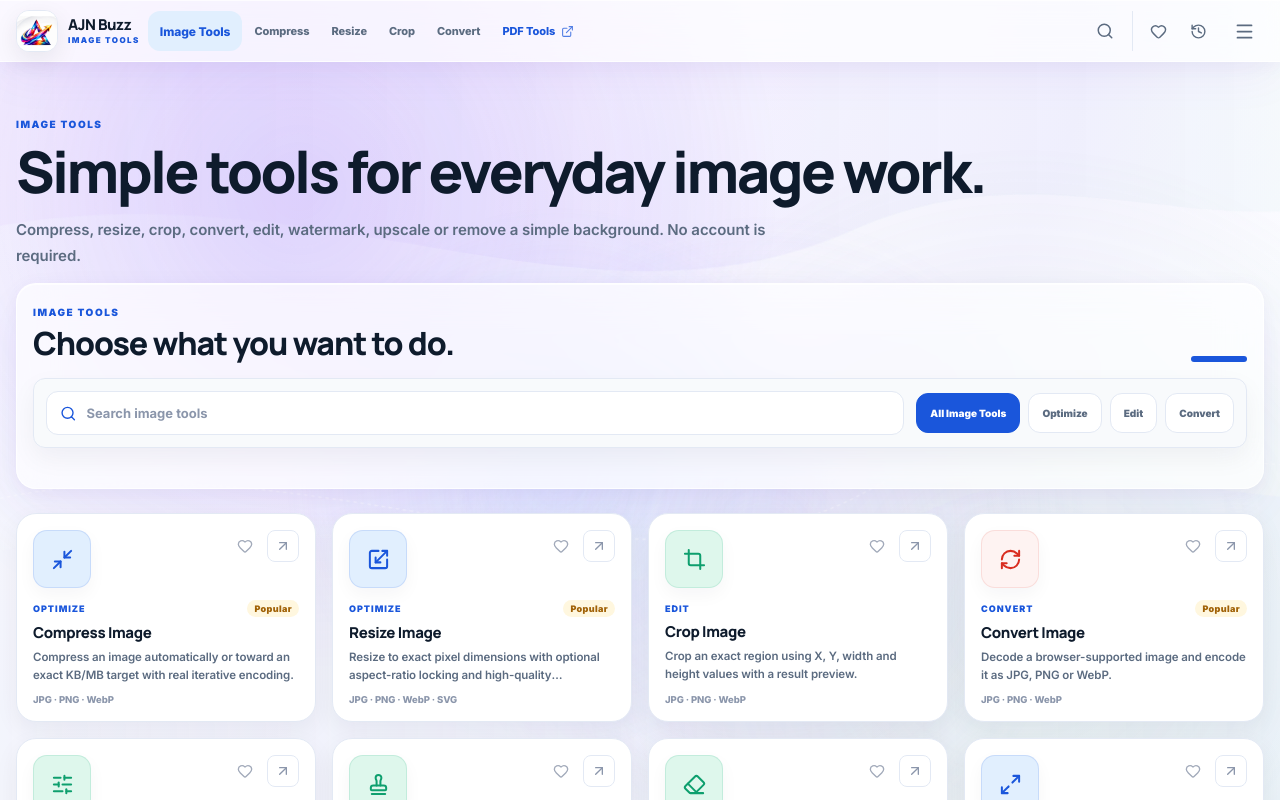
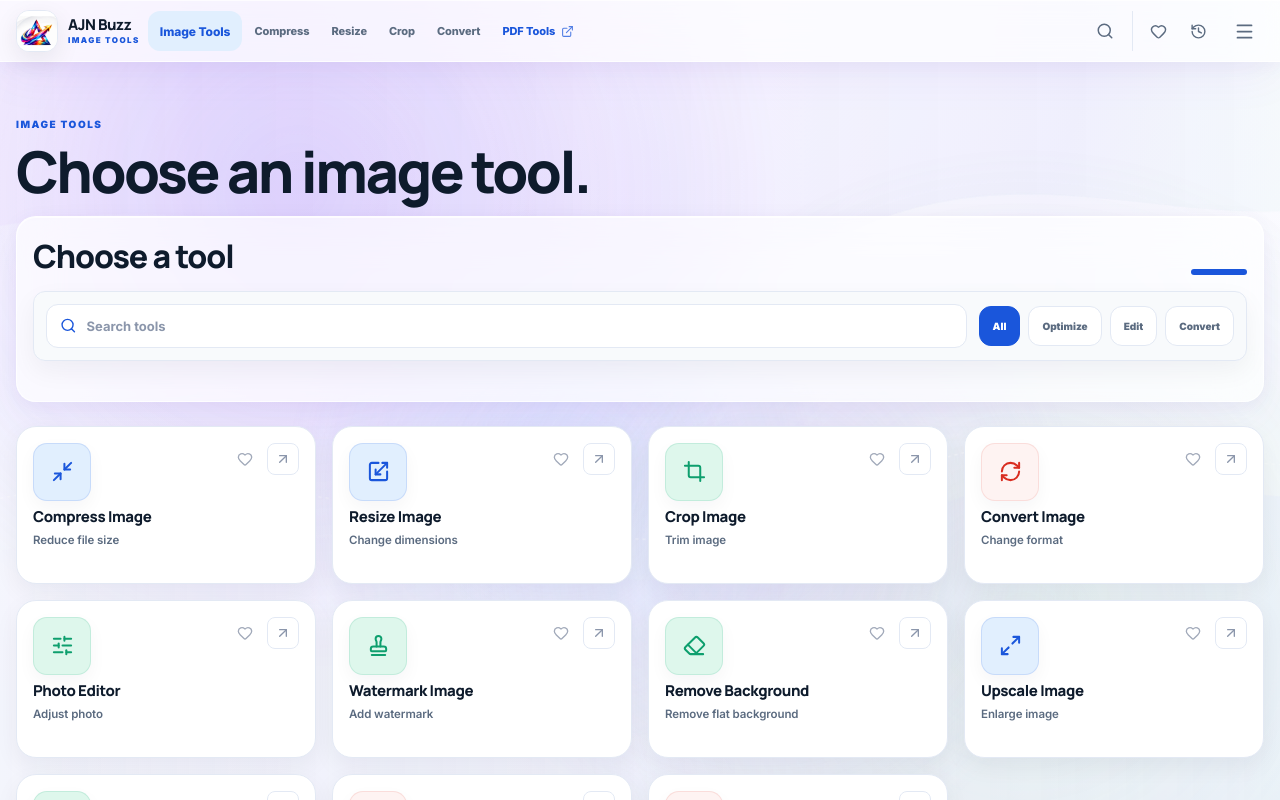
Before and after one commit to Anjan-patel14/AJN-BUZZ-IMAGE, a Next.js app: page /tools in a window 1280 px wide. Shown: the top 800 px of the page. Built offline with nearby package versions, Linux system fonts and the light colour scheme; no server answers.

Commit message:
Make AJN Buzz task-first and remove verbose UI copy

```diff
--- a/src/app/tools/page.tsx
+++ b/src/app/tools/page.tsx
@@ -1,5 +1,24 @@
 import { buildPageMetadata } from '@/lib/seo';
-export const metadata = buildPageMetadata({ title: 'Online Image Tools', description: 'Browse 11 focused AJN Buzz image tools for compression, resizing, cropping, conversion, editing, watermarking and more.', path: '/tools', index: true });
 import { Page } from '@/components/Shell';
 import { ToolCatalog } from '@/components/ToolCatalog';
-export default function Tools(){return <Page><main className="section page-top"><div className="container"><div className="eyebrow">Image tools</div><h1 className="page-title">Simple tools for everyday image work.</h1><p className="lead">Compress, resize, crop, convert, edit, watermark, upscale or remove a simple background. No account is required.</p><ToolCatalog/></div></main></Page>}
+
+export const metadata = buildPageMetadata({
+  title: 'Online Image Tools',
+  description: 'Browse 11 focused AJN Buzz image tools for compression, resizing, cropping, conversion, editing, watermarking and more.',
+  path: '/tools',
+  index: true,
+});
+
+export default function Tools(){
+  return (
+    <Page>
+      <main className="section page-top" style={{ paddingTop: 26 }}>
+        <div className="container">
+          <div className="eyebrow">Image tools</div>
+          <h1 className="page-title" style={{ marginBottom: 20 }}>Choose an image tool.</h1>
+          <ToolCatalog/>
+        </div>
+      </main>
+    </Page>
+  );
+}
--- a/src/components/ToolCatalog.tsx
+++ b/src/components/ToolCatalog.tsx
@@ -6,6 +6,20 @@ import { ArrowUpRight, Heart, Search } from 'lucide-react';
 import { IMAGE_TOOLS, TOOL_CATEGORIES, type ToolCategory, type ToolId } from '@/lib/image-tools';
 import { favoriteTools, recentTools, toggleFavorite } from '@/lib/tool-state';
 import { ToolIcon } from './ToolIcon';
+
+const helperText: Record<ToolId, string> = {
+  compress: 'Reduce file size',
+  resize: 'Change dimensions',
+  crop: 'Trim image',
+  convert: 'Change format',
+  'photo-editor': 'Adjust photo',
+  watermark: 'Add watermark',
+  'background-remover': 'Remove flat background',
+  upscale: 'Enlarge image',
+  rotate: 'Rotate or flip',
+  'convert-to-jpg': 'Convert to JPG',
+  'jpg-to-png': 'Convert JPG',
+};
 
 function tone(category: ToolCategory){
   if(category==='Edit') return {card:'ajn-card-green',icon:'ajn-icon-green'};
@@ -21,8 +35,13 @@ export function ToolCatalog({ mode = 'all' }: { mode?: 'all' | 'favorites' | 're
 
   useEffect(() => {
     const sync = () => { setFavorites(favoriteTools()); setRecent(recentTools()); };
-    sync(); window.addEventListener('storage', sync); window.addEventListener('ajn-buzz-local-state', sync);
-    return () => { window.removeEventListener('storage', sync); window.removeEventListener('ajn-buzz-local-state', sync); };
+    sync();
+    window.addEventListener('storage', sync);
+    window.addEventListener('ajn-buzz-local-state', sync);
+    return () => {
+      window.removeEventListener('storage', sync);
+      window.removeEventListener('ajn-buzz-local-state', sync);
+    };
   }, []);
 
   const tools = useMemo(() => {
@@ -38,21 +57,57 @@ export function ToolCatalog({ mode = 'all' }: { mode?: 'all' | 'favorites' | 're
 
   return <>
     <div className="catalog-surface ajn-glass-card">
-      <div className="catalog-heading"><div><div className="eyebrow">Image tools</div><h2>Choose what you want to do.</h2></div><span className="catalog-accent" aria-hidden="true"/></div>
+      <div className="catalog-heading">
+        <h2>Choose a tool</h2>
+        <span className="catalog-accent" aria-hidden="true"/>
+      </div>
       <div className="catalog-toolbar">
-        <label className="searchbox"><Search size={17}/><input value={query} onChange={event => setQuery(event.target.value)} placeholder="Search image tools" /></label>
-        <div className="category-tabs" aria-label="Tool categories">{TOOL_CATEGORIES.map(item => <button key={item} className={category === item ? 'active' : ''} onClick={() => setCategory(item)}>{item === 'All' ? 'All Image Tools' : item}</button>)}</div>
+        <label className="searchbox">
+          <Search size={17}/>
+          <input value={query} onChange={event => setQuery(event.target.value)} placeholder="Search tools" />
+        </label>
+        <div className="category-tabs" aria-label="Tool categories">
+          {TOOL_CATEGORIES.map(item => (
+            <button key={item} className={category === item ? 'active' : ''} onClick={() => setCategory(item)}>
+              {item === 'All' ? 'All' : item}
+            </button>
+          ))}
+        </div>
       </div>
     </div>
+
     {tools.length ? <div className="tool-grid">
-      {tools.map((tool,index) => {const t=tone(tool.category);return <article className={`tool-card ajn-tool-card-pro ${t.card}`} key={tool.id}>
-        <button className={`favorite-button ${favorites.includes(tool.id) ? 'active' : ''}`} aria-label={favorites.includes(tool.id) ? `Remove ${tool.name} from favorites` : `Add ${tool.name} to favorites`} onClick={() => toggleFavorite(tool.id)}><Heart size={16} fill={favorites.includes(tool.id) ? 'currentColor' : 'none'}/></button>
-        <Link href={`/tools/${tool.id}`} className="tool-card-link" prefetch={false}>
-          <div className="tool-card-top"><div className={`tool-icon ${t.icon}`}><ToolIcon name={tool.icon}/></div><span className="tool-arrow"><ArrowUpRight size={16}/></span></div>
-          <div className="tool-card-meta"><span>{tool.category}</span>{tool.badge ? <b>{tool.badge}</b> : null}</div>
-          <h3>{tool.name}</h3><p>{tool.description}</p><div className="tool-formats">{tool.formats}</div>
-        </Link>
-      </article>})}
-    </div> : <div className="empty-state ajn-v4-card ajn-card-blue"><Search size={28}/><h3>{mode === 'favorites' ? 'No favorite tools yet' : mode === 'recent' ? 'No recent tools yet' : 'No matching image tool'}</h3><p>{mode === 'favorites' ? 'Tap the heart on any tool card to keep it here.' : mode === 'recent' ? 'Open a tool and it will appear here automatically.' : 'Try compress, resize, crop, convert or edit.'}</p></div>}
+      {tools.map(tool => {
+        const t = tone(tool.category);
+        return <article
+          className={`tool-card ajn-tool-card-pro ${t.card}`}
+          style={{ minHeight: 168 }}
+          key={tool.id}
+        >
+          <button
+            className={`favorite-button ${favorites.includes(tool.id) ? 'active' : ''}`}
+            aria-label={favorites.includes(tool.id) ? `Remove ${tool.name} from favorites` : `Add ${tool.name} to favorites`}
+            onClick={() => toggleFavorite(tool.id)}
+          >
+            <Heart size={16} fill={favorites.includes(tool.id) ? 'currentColor' : 'none'}/>
+          </button>
+
+          <Link href={`/tools/${tool.id}`} className="tool-card-link" prefetch={false} style={{ padding: 16 }}>
+            <div className="tool-card-top">
+              <div className={`tool-icon ${t.icon}`} style={{ marginBottom: 8 }}>
+                <ToolIcon name={tool.icon}/>
+              </div>
+              <span className="tool-arrow"><ArrowUpRight size={16}/></span>
+            </div>
+            <h3 style={{ marginTop: 6 }}>{tool.name}</h3>
+            <p style={{ marginBottom: 0 }}>{helperText[tool.id]}</p>
+          </Link>
+        </article>;
+      })}
+    </div> : <div className="empty-state ajn-v4-card ajn-card-blue">
+      <Search size={28}/>
+      <h3>{mode === 'favorites' ? 'No favorites yet' : mode === 'recent' ? 'No recent tools yet' : 'No matching tool'}</h3>
+      <p>{mode === 'favorites' ? 'Tap a heart to save a tool.' : mode === 'recent' ? 'Open a tool and it appears here.' : 'Try compress, resize, crop or convert.'}</p>
+    </div>}
   </>;
 }
```
Also changed, not shown: scripts/verify.mjs (+34 -5 lines), src/app/page.tsx (+68 -13 lines), src/app/tools/[slug]/page.tsx (+9 -15 lines).
